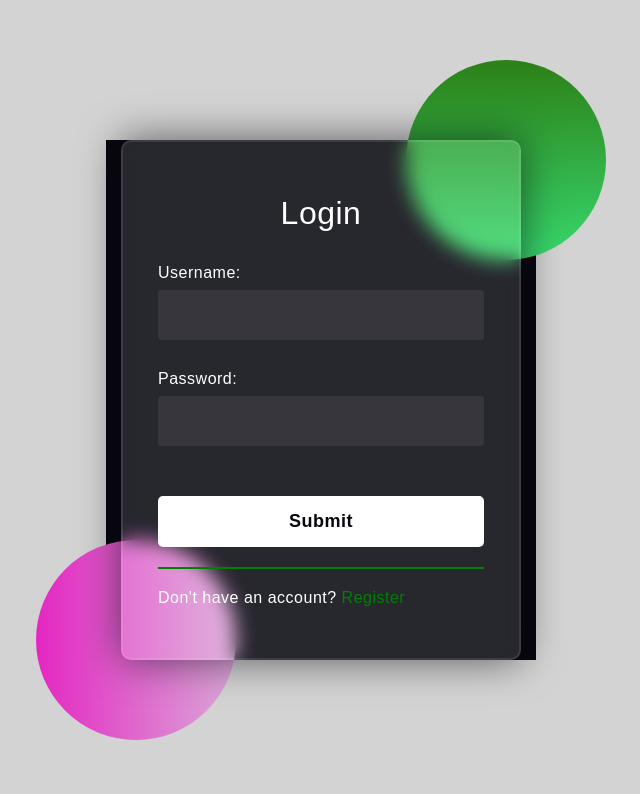
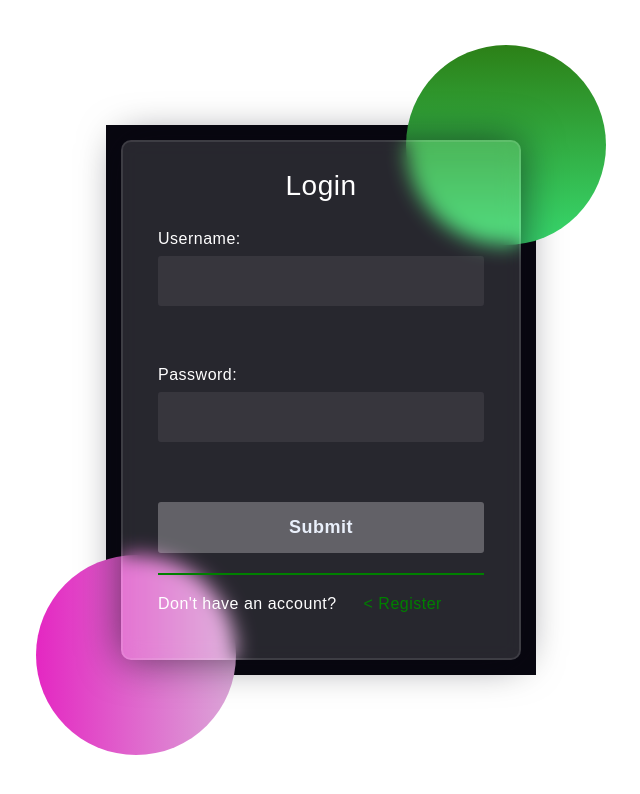
Before and after one commit to yulia-gutorova/websec-frontend, a React (Vite) app in the folder websec-react/: page / in a window 1280 px wide. Shown: the top 794 px of the page, without its empty margins (319-959 px from the left). Built offline with nearby package versions, Linux system fonts and the light colour scheme.

Commit message:
Styla error och success meddelande i registrering och login form (login) #38

```diff
--- a/websec-react/src/view/login/LoginView.tsx
+++ b/websec-react/src/view/login/LoginView.tsx
@@ -13,7 +13,7 @@ export const LoginView = () => {
   const {
     register,
     handleSubmit,
-    formState: { errors},
+    formState: { errors },
   } = useForm<IFormLoginInput>();
 
   const onSubmit: SubmitHandler<IFormLoginInput> = async (data) => {
@@ -41,7 +41,7 @@ export const LoginView = () => {
 
   //================================================
   return (
-    <body>
+    <div className={classes.container}>
       <div className={classes.loginArea}>
         <div className={classes.background}>
           <div className={classes.shapeOne}></div>
@@ -49,9 +49,11 @@ export const LoginView = () => {
         </div>
 
         <form onSubmit={handleSubmit(onSubmit)} className={classes.loginForm}>
+
           <div>
             <h1 className={classes.loginHeader}>Login</h1>
           </div>
+
           <div>
             <label htmlFor="username" className={classes.loginLabel}>
               Username:
@@ -62,7 +64,9 @@ export const LoginView = () => {
               className={classes.loginInput}
               {...register("username", { required: true })}
             />
-            {errors.username && <span>Username is required</span>}
+            <div className={classes.loginErrorWrapper}>
+              {errors.username && <span className={classes.registerErrorText}>Username is required</span>}
+            </div>
             <label htmlFor="password" className={classes.loginLabel}>
               Password:
             </label>
@@ -71,26 +75,26 @@ export const LoginView = () => {
               type="password"
               className={classes.loginInput}
               {...register("password", { required: true })}
-              />
-            {errors.password && <span>Password is required</span>}
-            <button
-              type="submit"
-              className={classes.loginButton}
-            >
-              Submit
-            </button>
+            />
+            <div className={classes.loginErrorWrapper}>
+              {errors.password && <span className={classes.registerErrorText}>Password is required</span>}
+            </div>
+            <button type="submit" className={classes.loginButton}>Submit</button>
 
           </div>
+
           <hr className={classes.hr} />
+
           <div>
             <span>Don't have an account?</span>
             <Link to="/registration" className={classes.link}>
               {" "}
-              <span className={classes.backLink}> Register</span>{" "}
+              <span className={classes.backLink}> &ensp; &ensp;{"< "}Register</span>{" "}
             </Link>
           </div>
+
         </form>
       </div>
-    </body>
+    </div>
   );
 };
--- a/websec-react/src/view/login/styles/LoginView.module.css
+++ b/websec-react/src/view/login/styles/LoginView.module.css
@@ -6,7 +6,7 @@
   box-sizing: border-box;
 }
 
-body {
+.container {
   background-color: lightgray;
   font-family: "Poppins", sans-serif;
   color: #ffffff;
@@ -16,7 +16,7 @@ body {
 
 .loginArea{
     width: 430px;
-    height: 520px;
+    height: 550px;
     position: absolute;
     transform: translate(-50%, -50%);
     left: 50%;
@@ -56,7 +56,7 @@ body {
     backdrop-filter: blur(10px);
     border: 2px solid rgba(255, 255, 255, 0.1);
     box-shadow: 0 0 40px rgba(8, 7, 16, 0.6);
-    padding: 50px 35px;
+    padding: 30px 35px;
 
 }
 
@@ -70,9 +70,9 @@ body {
 
 .loginHeader {
     color: white;
-    font-size: 32px;
+    font-size: 28px;
     font-weight: 500;
-    line-height: 42px;
+    line-height: 28px;
     text-align: center;
 }
 
@@ -98,7 +98,7 @@ body {
 }
 
 .loginButton {
-    margin-top: 50px;
+/*     margin-top: 50px;
     width: 100%;
     background-color: #ffffff;
     color: #080710;
@@ -106,7 +106,21 @@ body {
     font-size: 18px;
     font-weight: 600;
     border-radius: 5px;
+    cursor: pointer; */
+    padding: 15px 0;
+    font-size: 18px;
+    font-weight: 600;
+    border-radius: 5px;
     cursor: pointer;
+    margin-top: 30px;
+    width: 100%;
+    border-radius: 3px;
+    background-color: rgba(255, 255, 255, 0.27);
+    color: #eaf0fb;
+    text-align: center;
+}
+.loginButton:hover {
+    background-color: rgba(255, 255, 255, 0.47);
 }
 
 .hr {
@@ -121,3 +135,14 @@ body {
 .link {
     text-decoration: none;
 }
+
+.loginErrorWrapper{
+    margin-top: 10px;
+    font-size: 14px;
+    font-weight: 300;
+    min-height: 20px;
+}
+
+.registerErrorText {
+    color: orangered;
+}
--- a/websec-react/src/view/registration/styles/RegistrationView.module.css
+++ b/websec-react/src/view/registration/styles/RegistrationView.module.css
@@ -134,9 +134,6 @@
     background-color: rgba(255, 255, 255, 0.47);
 }
 
-.registerButton:hover {
-    background-color: gray;
-}
 
 .hr {
     margin: 20px 0 20px 0;
```
Also changed, not shown: websec-react/src/view/registration/RegistrationView.tsx (+6 -9 lines).
